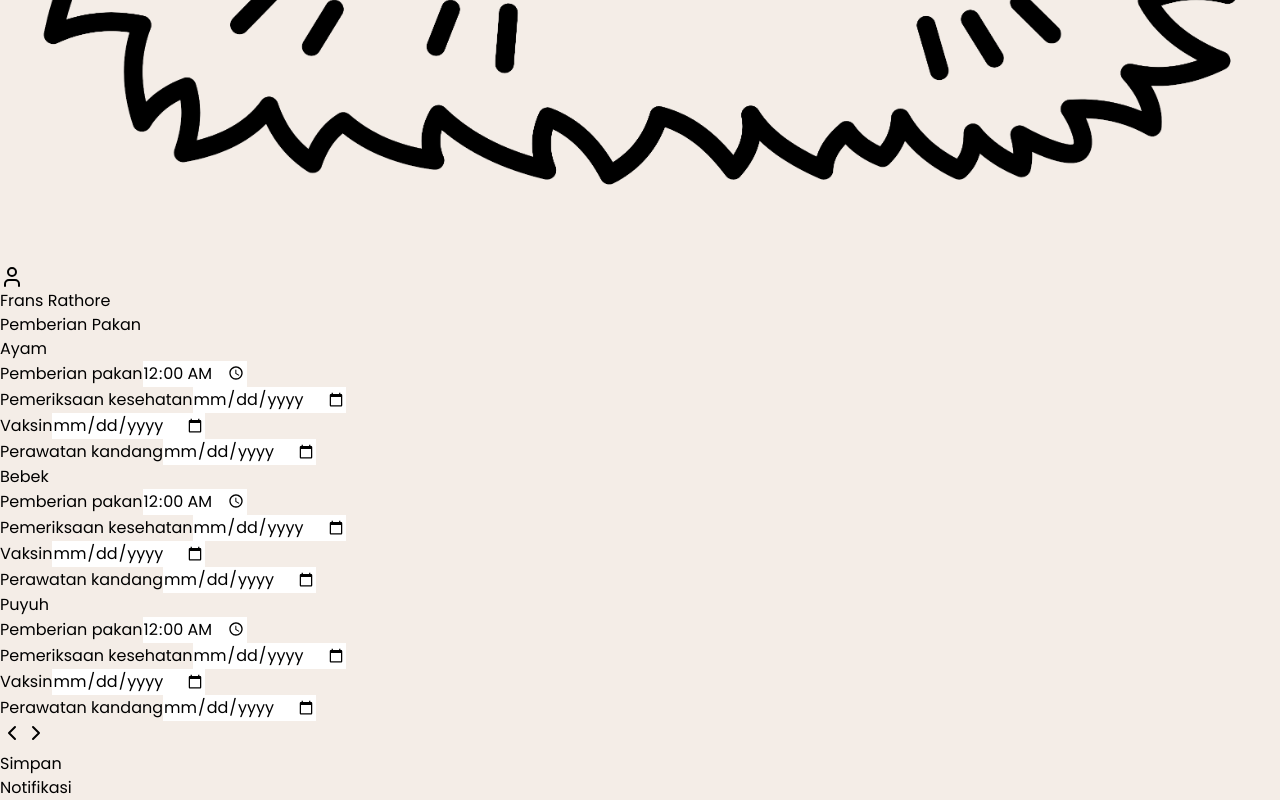
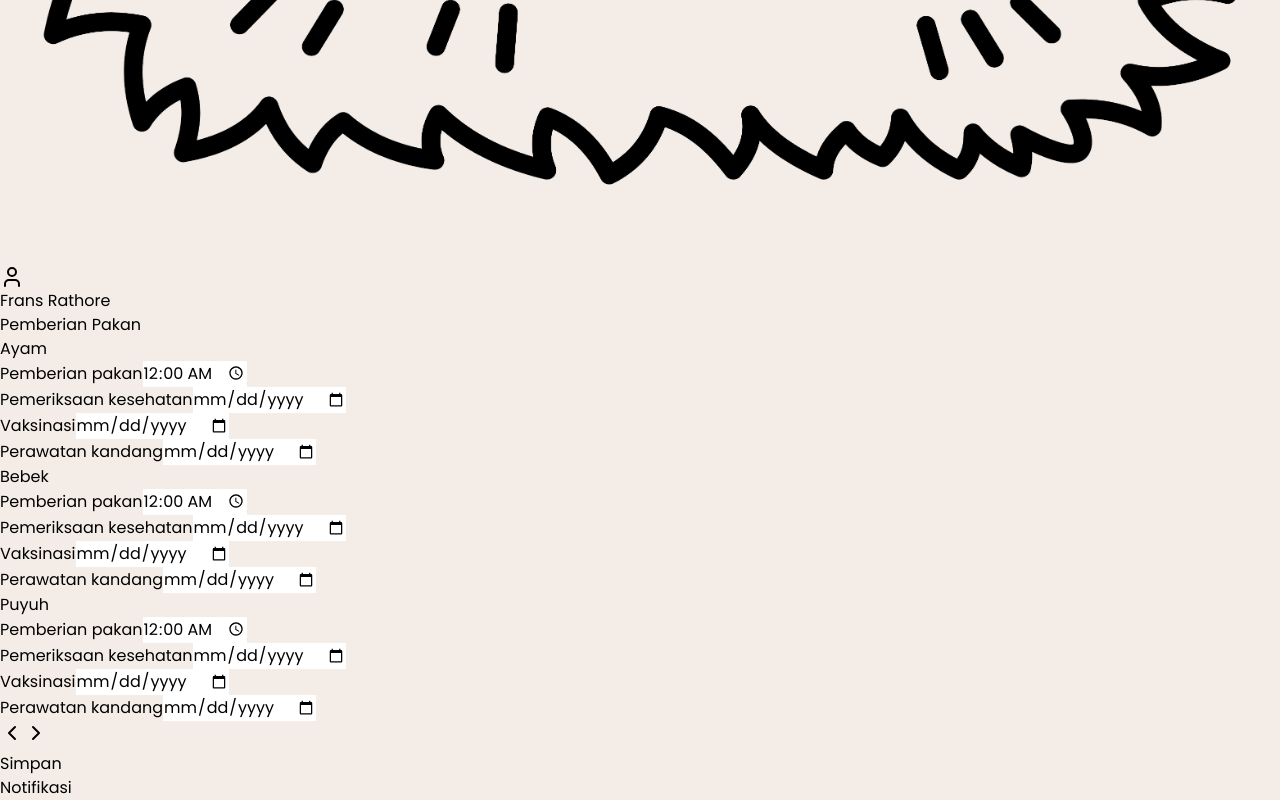
Before and after one commit to buntangg/AgriSphere-Flockly-Web, a React (Vite) app: page /jadwal in a window 1280 px wide. Shown: the part 3403-4203 px from the top of the page. Built offline with nearby package versions, Linux system fonts and the light colour scheme; sample sign-in values are in the browser's storage.

Commit message:
Halaman_Jadwal

```diff
--- a/src/pages/Jadwal.jsx
+++ b/src/pages/Jadwal.jsx
@@ -79,7 +79,7 @@ const PemberianPage = () => {
                     htmlFor={`vaccination-${animal.toLowerCase()}`}
                     className="block font-medium mb-2"
                   >
-                    Vaksin
+                    Vaksinasi
                   </label>
                   <input
                     type="date"
```
